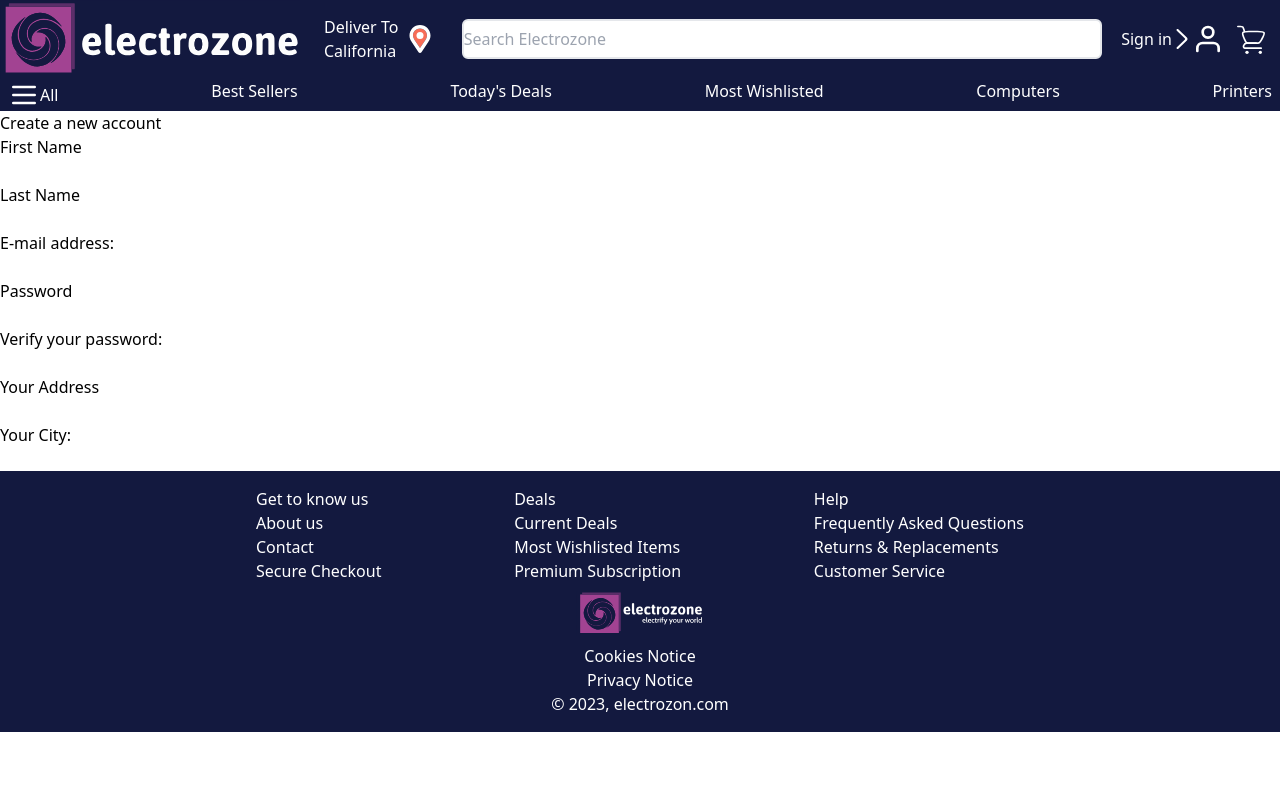
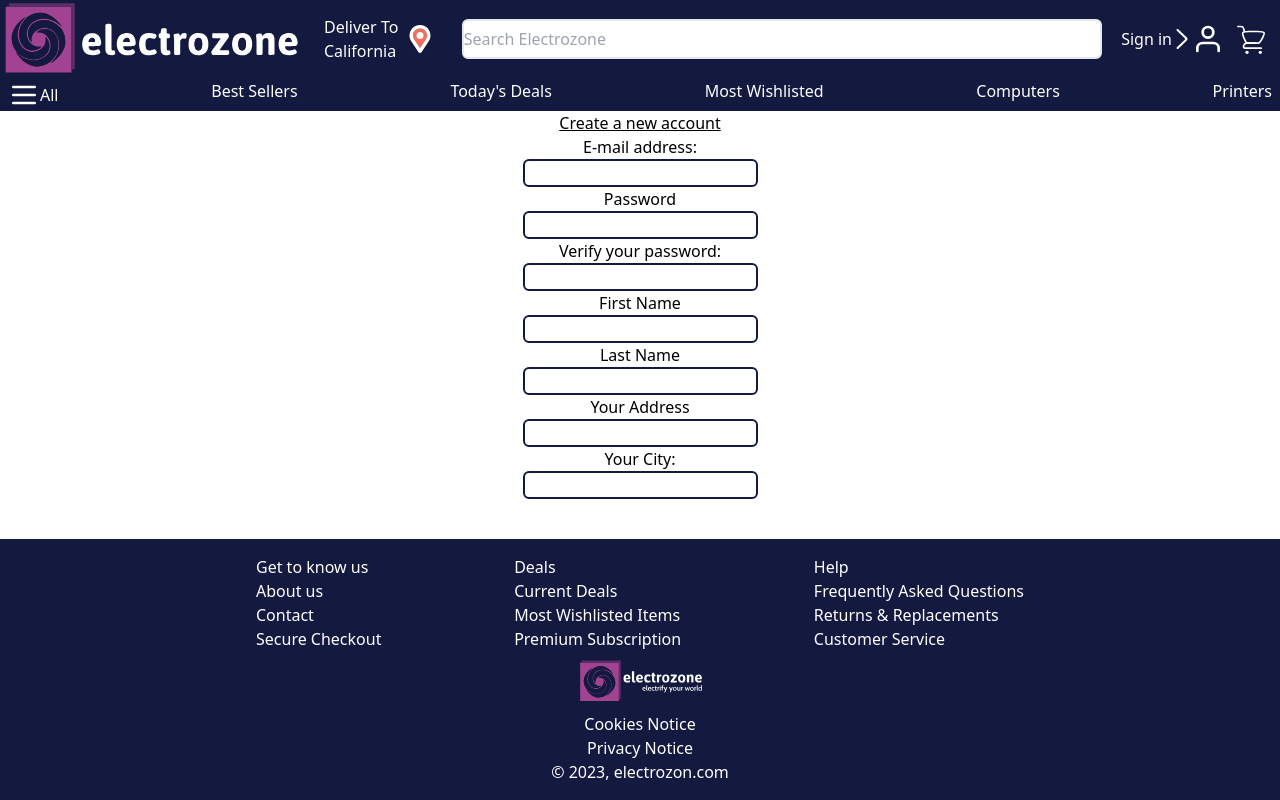
Before and after one commit to KutayAraz/electrozone-client, a React (Vite) app: page /sign-up in a window 1280 px wide. Built offline with nearby package versions, Linux system fonts and the light colour scheme.

Commit message:
fix footer not being at the bottom of the page, add sign-in page

```diff
--- a/src/common/Layout/Footer/index.tsx
+++ b/src/common/Layout/Footer/index.tsx
@@ -3,7 +3,7 @@ import FooterMenu from "./FooterMenu";
 
 const Footer = () => {
   return (
-    <div className="bg-[#13193F] text-white ">
+    <footer className="bg-[#13193F] text-white ">
       <FooterMenu />
       <BrandSlogan className="w-[50%] xs:w-[30%] md:w-[10%] h-auto mx-auto my-2" />
       <div className="flex flex-col max-w-xs mx-auto text-center pb-4">
@@ -11,7 +11,7 @@ const Footer = () => {
         <p>Privacy Notice</p>
         <p>© {new Date().getFullYear()}, electrozon.com</p>
       </div>
-    </div>
+    </footer>
   );
 };
 
--- a/src/common/Layout/NavStrip.tsx
+++ b/src/common/Layout/NavStrip.tsx
@@ -2,7 +2,7 @@ import BurgerMenu from "./BurgerMenu";
 
 const NavStrip = () => {
   return (
-    <div className="flex bg-[#13193F] text-white justify-between flex-grow px-2 flex-nowrap">
+    <div className="flex bg-[#13193F] text-white justify-between px-2 flex-nowrap">
       <BurgerMenu className="hidden xs:flex">
         <p>All</p>
       </BurgerMenu>
--- a/src/common/Layout/index.tsx
+++ b/src/common/Layout/index.tsx
@@ -6,13 +6,15 @@ import Header from "./Header";
 
 const Layout = () => {
   return (
-    <>
+    <div className="flex flex-col min-h-screen">
       <Header />
       <NavStrip />
       <Sidebar user={{ name: "userName", city: "CA" }} />
-      <Outlet />
+      <div className="flex-grow">
+        <Outlet />
+      </div>
       <Footer />
-    </>
+    </div>
   );
 };
 
--- a/src/pages/Error/index.tsx
+++ b/src/pages/Error/index.tsx
@@ -1,4 +1,9 @@
 const Error = () => {
-  return <p>There was an error!</p>;
+  return (
+    <>
+      <h4>404 Not Found</h4>
+      <p>The page you are looking for does not exist!</p>
+    </>
+  );
 };
 export default Error;
--- a/src/pages/Product-List/index.tsx
+++ b/src/pages/Product-List/index.tsx
@@ -18,14 +18,14 @@ interface Product {
 const ProductList = () => {
   const [products, setProducts] = useState<Product[]>([]);
 
-  useEffect(() => {
-    async function fetchProducts() {
-      const response = await fetch("http://localhost:3000/products");
-      const productsData = await response.json();
-      setProducts(productsData);
-    }
-    fetchProducts();
-  }, []);
+  // useEffect(() => {
+  //   async function fetchProducts() {
+  //     const response = await fetch("http://localhost:3000/products");
+  //     const productsData = await response.json();
+  //     setProducts(productsData);
+  //   }
+  //   fetchProducts();
+  // }, []);
 
   return (
     <div>
--- /dev/null
+++ b/src/pages/Sign-in/index.tsx
@@ -0,0 +1,12 @@
+const SignIn = () => {
+  return (
+    <form className="flex flex-col mx-auto max-w-lg text-center">
+      <label htmlFor="">Your E-mail</label>
+      <input type="text" className="border-2 border-[#13193F] rounded-md" />
+      <label htmlFor="">Password</label>
+      <input type="text" className="border-2 border-[#13193F] rounded-md" />
+    </form>
+  );
+};
+
+export default SignIn;
--- a/src/pages/Sign-up/index.tsx
+++ b/src/pages/Sign-up/index.tsx
@@ -1,23 +1,46 @@
-const Signup = () => {
+const SignUp = () => {
   return (
-    <div className="flex flex-col">
-      <h4>Create a new account</h4>
-      <label>First Name</label>
-      <input type="text"></input>
-      <label>Last Name</label>
-      <input type="text"></input>
-      <label>E-mail address:</label>
-      <input type="text"></input>
-      <label>Password</label>
-      <input type="text"></input>
-      <label>Verify your password:</label>
-      <input type="text"></input>
-      <label>Your Address</label>
-      <input type="text"></input>
-      <label>Your City:</label>
-      <input type="text"></input>
-    </div>
+    <form className="flex text-center">
+      <div className="flex flex-col mx-auto">
+        <h4 className="underline">Create a new account</h4>
+        <label>E-mail address:</label>
+        <input
+          type="text"
+          className="border-2 border-[#13193F] rounded-md"
+        ></input>
+        <label>Password</label>
+        <input
+          type="text"
+          className="border-2 border-[#13193F] rounded-md"
+        ></input>
+        <label>Verify your password:</label>
+        <input
+          type="text"
+          className="border-2 border-[#13193F] rounded-md"
+        ></input>
+        <label>First Name</label>
+        <input
+          type="text"
+          className="border-2 border-[#13193F] rounded-md"
+        ></input>
+        <label>Last Name</label>
+        <input
+          type="text"
+          className="border-2 border-[#13193F] rounded-md"
+        ></input>
+        <label>Your Address</label>
+        <input
+          type="text"
+          className="border-2 border-[#13193F] rounded-md"
+        ></input>
+        <label>Your City:</label>
+        <input
+          type="text"
+          className="border-2 border-[#13193F] rounded-md"
+        ></input>
+      </div>
+    </form>
   );
 };
 
-export default Signup;
+export default SignUp;
```
Also changed, not shown: src/App.tsx (+7 -3 lines).
